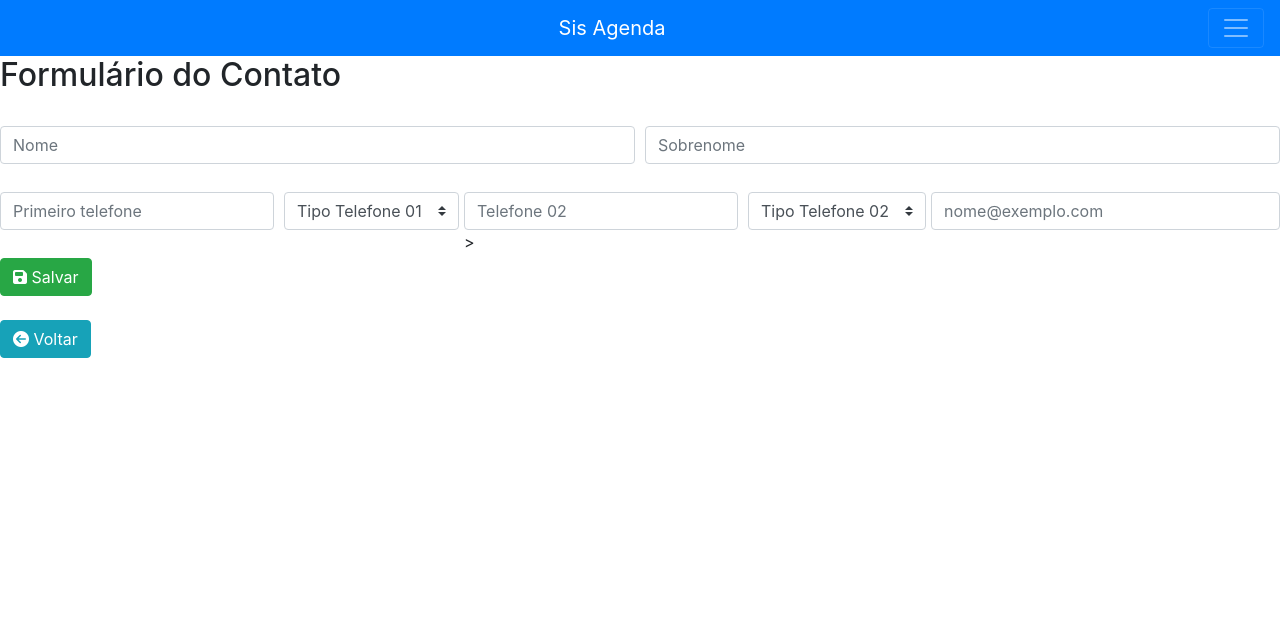
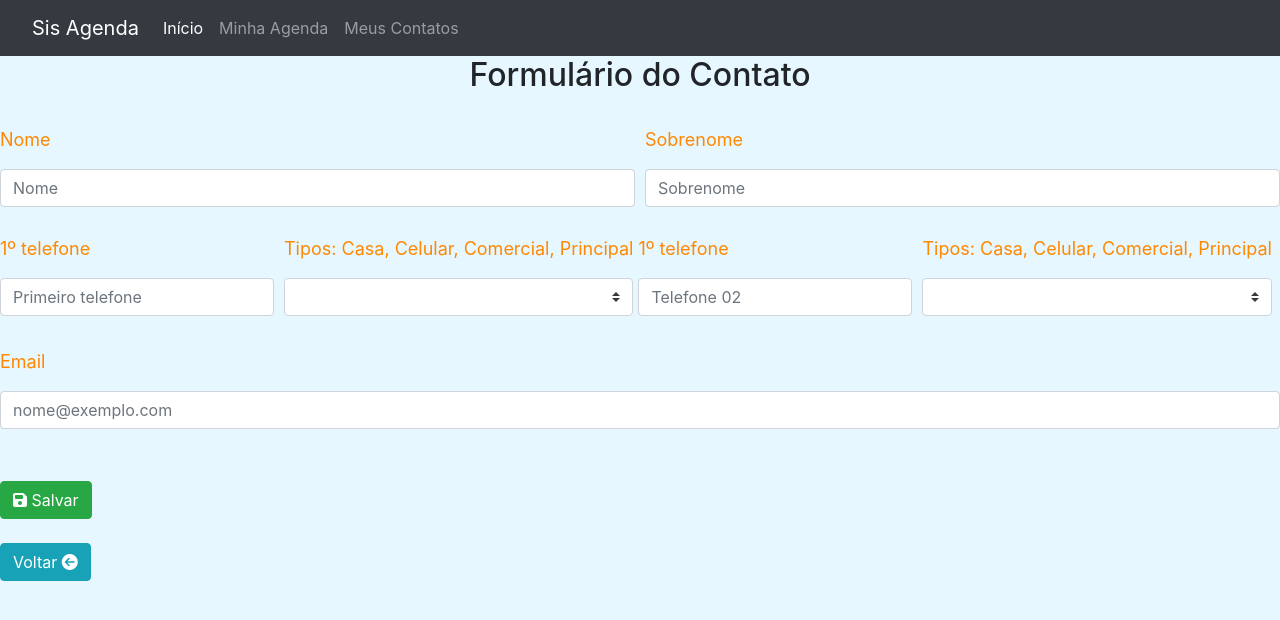
Before and after one commit to Will448/Avaliacao_TAI_01, a PHP site: page /screen/ContatoForm.php in a window 1280 px wide. Shown: the top 620 px of the page. Run offline with PHP 8.4, Linux system fonts and the light colour scheme; some libraries are stand-ins or nearby versions.

Commit message:
Update(Form contato)-OK

```diff
--- a/screen/ContatoForm.php
+++ b/screen/ContatoForm.php
@@ -37,7 +37,7 @@ if (!empty($_POST)) {
 }
 ?>
 
-<nav class="navbar navbar-dark bg-primary">
+<nav class="navbar navbar-expand-lg navbar-dark bg-dark">
    <a class="navbar-brand" href="#"></a>
 <a class="navbar-brand" href="../index.php">Sis Agenda</a>
   <button class="navbar-toggler" type="button" data-toggle="collapse" data-target="#navbarNav" aria-controls="navbarNav" aria-expanded="false" aria-label="Alterna navegação">
@@ -58,54 +58,68 @@ if (!empty($_POST)) {
   </div>
 </nav>
 
-    <h2>Formulário do Contato</h2>
+<h2 style= "text-align: center">Formulário do Contato</h2>
+
     <form action="./ContatoForm.php" method="post">
     <input type="hidden" name="id_contato" value="<?php echo !empty($result->id_contato) ? $result->id_contato : "" ?>" /><br>
           <div class="form-row">
     <div class="col">
+    <p style="color: rgb(255, 136, 0)"><font size="4">  Nome</font></p>
       <input type="text" class="form-control" placeholder="Nome" name="nome" value="<?php echo !empty($result->nome) ? $result->nome : "" ?>"/><br>
     </div>
     <div class="col">
+    <p style="color: rgb(255, 136, 0)"><font size="4">  Sobrenome</font></p>
       <input type="text" class="form-control" placeholder="Sobrenome" name="sobrenome" value="<?php echo !empty($result->sobrenome) ? $result->sobrenome : "" ?>" /><br>
     </div>
    </div>
    <div class="form-row">
     <div class="col-auto my-1">
+    <p style="color: rgb(255, 136, 0)"><font size="4">1º telefone</font></p>
       <input type="text" class="form-control" placeholder="Primeiro telefone" name="telefone1" value="<?php echo !empty($result->telefone1) ? $result->telefone1 : "" ?>" /><br>
       </div>
     <div class="col-auto my-1">
-      <select class="custom-select mr-sm-2" id="inlineFormCustomSelect">
-        <option selected name="tipo_telefone1" value="<?php /*if($tipo_telefone1 == $tipo_telefone)*/ echo !empty($result->tipo_telefone1) ? $result->tipo_telefone1 : "" ?>">Tipo Telefone 01</option><br>
-        <option value="1">Casa</option>
-        <option value="2">Celular</option>
-        <option value="3">Comercial</option>
-        <option value="4">Principal</option>
+    <p style="color: rgb(255, 136, 0)"><font size="4">Tipos: Casa, Celular, Comercial, Principal </font></p>
+      <select class="custom-select mr-sm-2" id="inlineFormCustomSelect" name="tipo_telefone1" id="inlineFormCustomSelect" aria-label="Default select example" value="<?php echo !empty($result->tipo_telefone1) ? $result->tipo_telefone1 : "" ?>">
+        <option></option><br>
+        <option value="Casa">Casa</option>
+        <option value="Celular">Celular</option>
+        <option value="Comercial">Comercial</option>
+        <option value="Principal">Principal</option>
       </select>
     </div>
     <div class="form-row">
     <div class="col-auto my-1">
-      <input type="text" class="form-control" placeholder="Telefone 02" name="telefone2" value="<?php echo !empty($result->telefone2) ? $result->telefone2 : "" ?>" />><br>
+    <p style="color: rgb(255, 136, 0)"><font size="4">1º telefone</font></p>
+      <input type="text" class="form-control" placeholder="Telefone 02" name="telefone2" value="<?php echo !empty($result->telefone2) ? $result->telefone2 : "" ?>" /><br>
       </div>
-    <div class="col-auto my-1">
-      <select class="custom-select mr-sm-2" id="inlineFormCustomSelect">
-        <option selected name="tipo_telefone2" value="<?php echo !empty($result->tipo_telefone2) ? $result->tipo_telefone2 : "" ?>">Tipo Telefone 02</option><br>
-        <option value="1">Casa</option>
-        <option value="2">Celular</option>
-        <option value="3">Comercial</option>
-        <option value="4">Principal</option>
+      <div class="col-auto my-1">
+    <p style="color: rgb(255, 136, 0)"><font size="4">Tipos: Casa, Celular, Comercial, Principal  </font></p>
+      <select class="custom-select mr-sm-2" id="inlineFormCustomSelect" name="tipo_telefone2" id="inlineFormCustomSelect" aria-label="Default select example" value="<?php echo !empty($result->tipo_telefone2) ? $result->tipo_telefone2 : "" ?>">
+        <option></option><br>
+        <option value="Casa">Casa</option>
+        <option value="Celular">Celular</option>
+        <option value="Comercial">Comercial</option>
+        <option value="Principal">Principal</option>
       </select>
     </div>
     </div>
   <br>
   <div class="col my-1">
+  <p style="color: rgb(255, 136, 0)"><font size="4">   Email</font></p>
       <input type="email" class="form-control" id="colFormLabel" placeholder="nome@exemplo.com" name="email" value="<?php echo !empty($result->email) ? $result->email : "" ?>" /><br>
     </div>
     </div>
+   <br>
+   <button type= "submit" class="btn btn-success"><i class="fa-solid fa-floppy-disk"></i> Salvar</button>
 
-    <button type= "submit" class="btn btn-success"><i class="fa-solid fa-floppy-disk"></i> Salvar</button>
 </form>
 <br>
-<button type="button" class="btn btn-info" href="ContatoList.php"><i class="fa-solid fa-circle-arrow-left"></i> Voltar</button>
+<a href="../index.php"><button type="button" class="btn btn-info" >Voltar   <i class="fa-solid fa-circle-arrow-left"></i></button></a>
+
+<style>
+body {
+    background-color: #e6f7ff;
+}
 
 </body>
 
```
